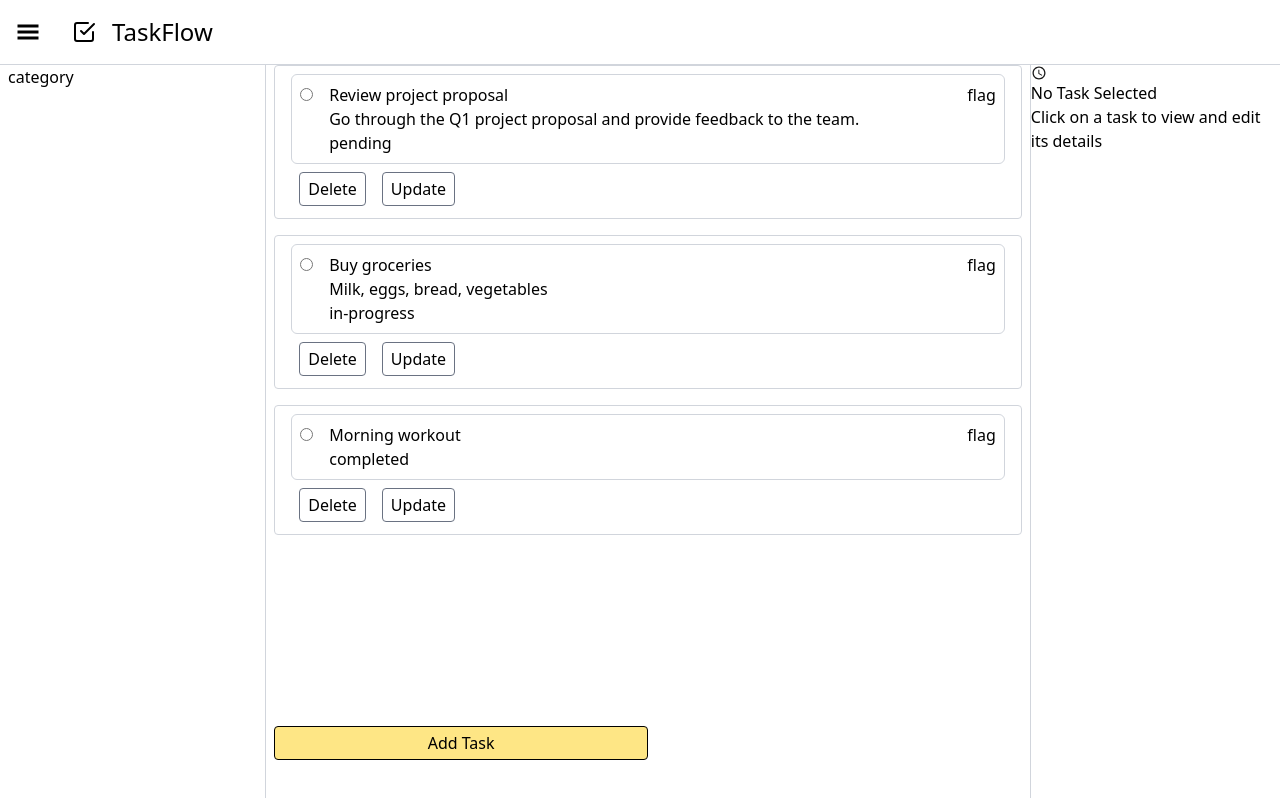
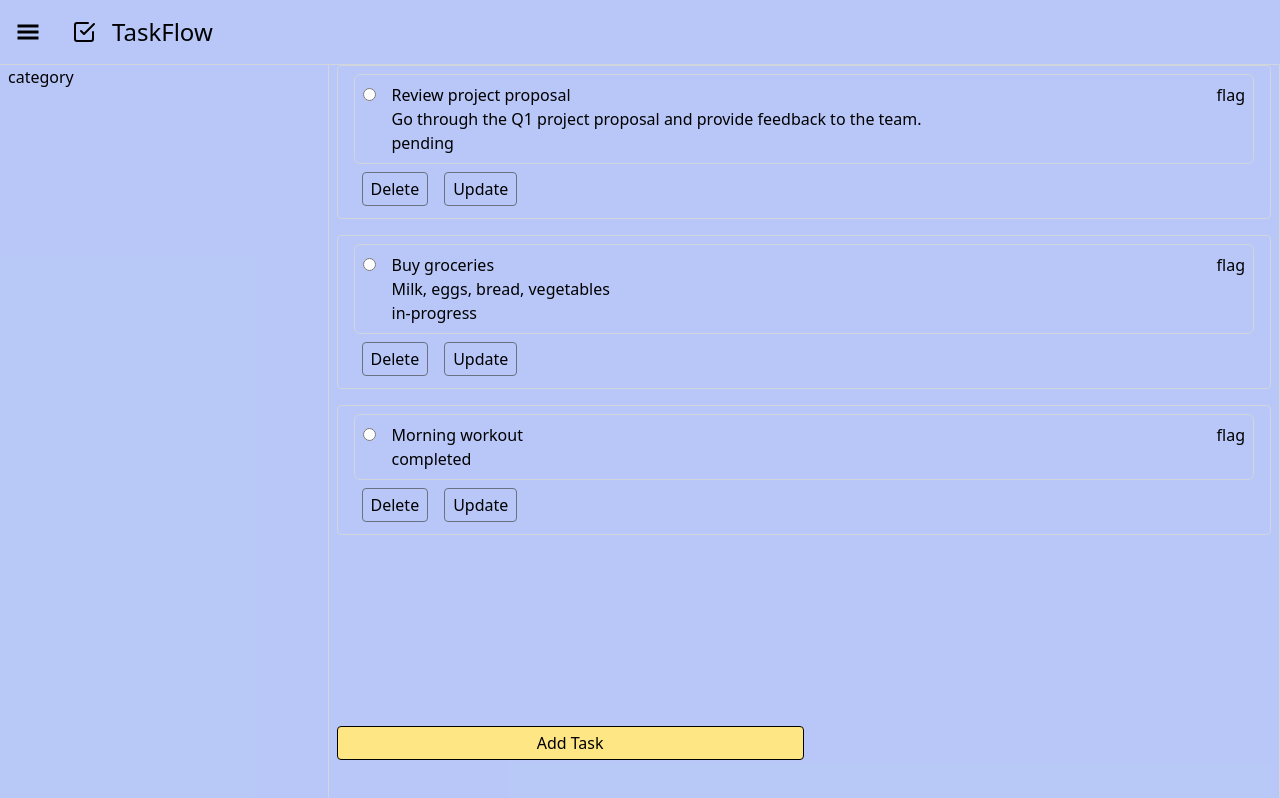
Before and after one commit to Vandana6261/todo-taskflow, a React app in the folder frontend/: page / in a window 1280 px wide. Built offline with nearby package versions, Linux system fonts and the light colour scheme; the HTML template or start-up script is replaced by a standard one.

Commit message:
Change layout.

```diff
--- a/frontend/src/components/TodoApp.jsx
+++ b/frontend/src/components/TodoApp.jsx
@@ -9,7 +9,7 @@ function TodoApp() {
   const [showCategory, setShowCategory] = useState(false)
   return (
     <>
-      <div className='max-w-screen h-screen flex flex-col'>
+      <div className='max-w-screen h-screen flex flex-col bg-blue-700/30 '>
         {/* header */}
         <header className='flex justify-start items-center h-auto p-4 border-b border-gray-300 gap-8'>
           <span className='text-2xl'>
@@ -35,10 +35,7 @@ function TodoApp() {
         </div>
 
         {/* todoUpdate */}
-        <div className='flex-1 h-full '>
-          {/* Todo Update */}
-          <TaskDetails />
-        </div>
+
         </div>
       </div>
     </>
```
